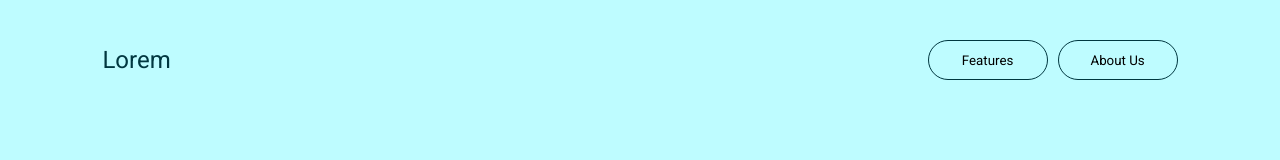
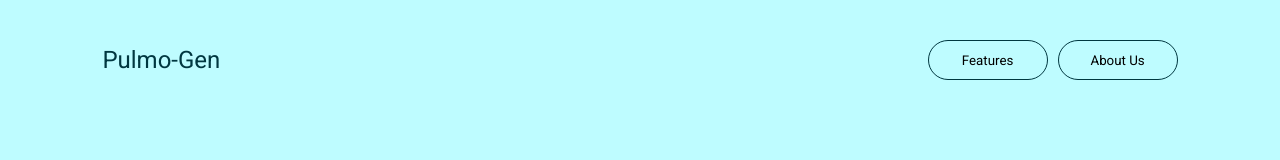
Before and after one commit to aaahanamehrotra/smart-healthcare, a Next.js app: page / in a window 1280 px wide. Shown: the top 160 px of the page. Built offline with nearby package versions, Linux system fonts and the light colour scheme.

Commit message:
Update Nav.js

```diff
--- a/src/components/Nav.js
+++ b/src/components/Nav.js
@@ -6,7 +6,7 @@ const Nav = () => {
   return (
     <nav>
       <div className="home">
-        <Link href="/">Lorem</Link>
+        <Link href="/">Pulmo-Gen</Link>
       </div>
       <div className={styles.buttons}>
         <Link href={"/features"}>
```
